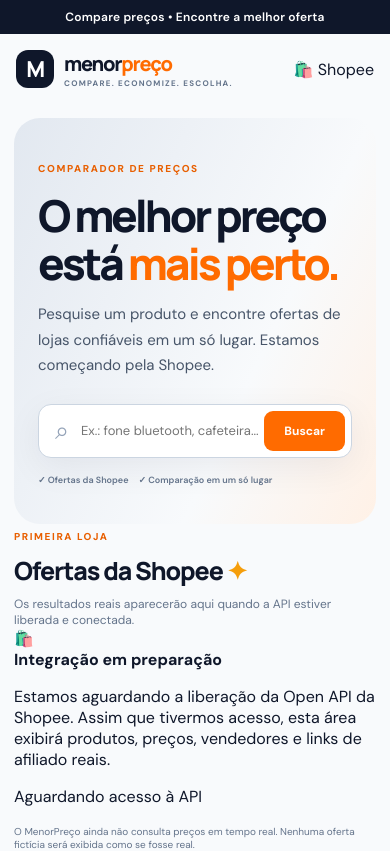
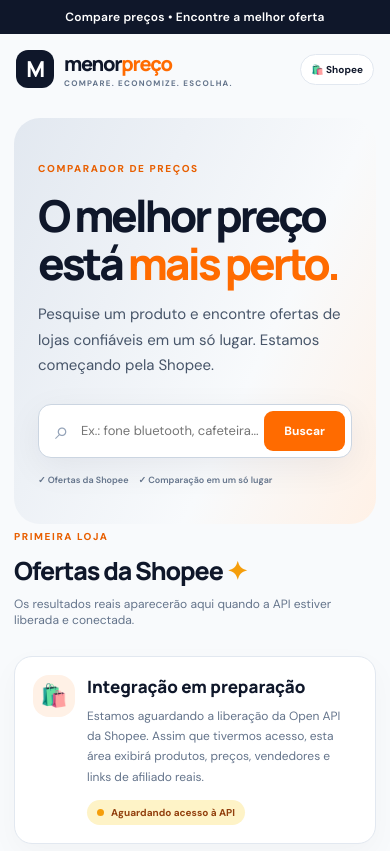
Before and after one commit to craftgamers2109-art/menorpreco, a Next.js app: page / in a window 390 px wide. Shown: the top 851 px of the page. Built offline with nearby package versions, Linux system fonts and the light colour scheme.

Commit message:
Style Shopee integration panel

```diff
--- a/app/globals.css
+++ b/app/globals.css
@@ -147,3 +147,17 @@ footer > span { font-size: 10px; color: #64748B; }
   .how { padding: 48px 24px; }
   footer { align-items: flex-start; flex-direction: column; }
 }
+
+.store-pill { border: 1px solid var(--line); background: white; color: var(--navy); border-radius: 20px; padding: 9px 13px; font-size: 11px; font-weight: 700; }
+.searchbar button:disabled { opacity: .65; cursor: wait; }
+.integration-panel { margin-top: 28px; display: flex; align-items: flex-start; gap: 18px; padding: 28px; border: 1px solid var(--line); border-radius: 18px; background: white; box-shadow: 0 10px 30px #0F172A08; }
+.integration-icon { width: 54px; height: 54px; flex: 0 0 54px; border-radius: 16px; display: grid; place-items: center; background: #FFF1E6; font-size: 27px; }
+.integration-content strong { display: block; color: var(--navy); font: 800 17px Manrope; }
+.integration-content p { max-width: 720px; margin: 8px 0 13px; color: var(--muted); font-size: 12px; line-height: 1.7; }
+.integration-status { display: inline-flex; align-items: center; gap: 7px; color: #92400E; background: var(--amber-pale); border-radius: 20px; padding: 6px 10px; font-size: 10px; font-weight: 700; }
+.integration-status i { width: 7px; height: 7px; border-radius: 50%; background: var(--amber); }
+@media (max-width: 620px) {
+  .store-pill { padding: 8px 10px; font-size: 10px; }
+  .integration-panel { padding: 18px; gap: 12px; }
+  .integration-icon { width: 42px; height: 42px; flex-basis: 42px; font-size: 22px; }
+}
```
